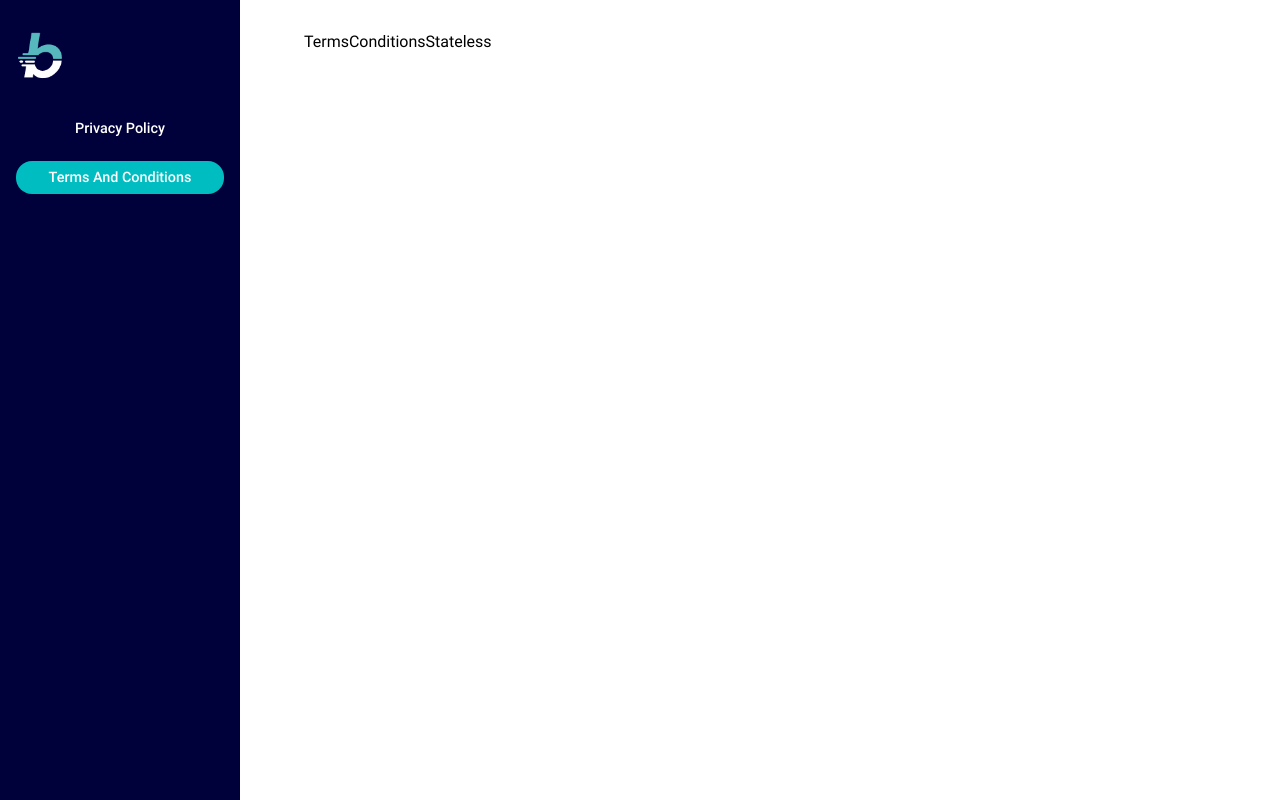
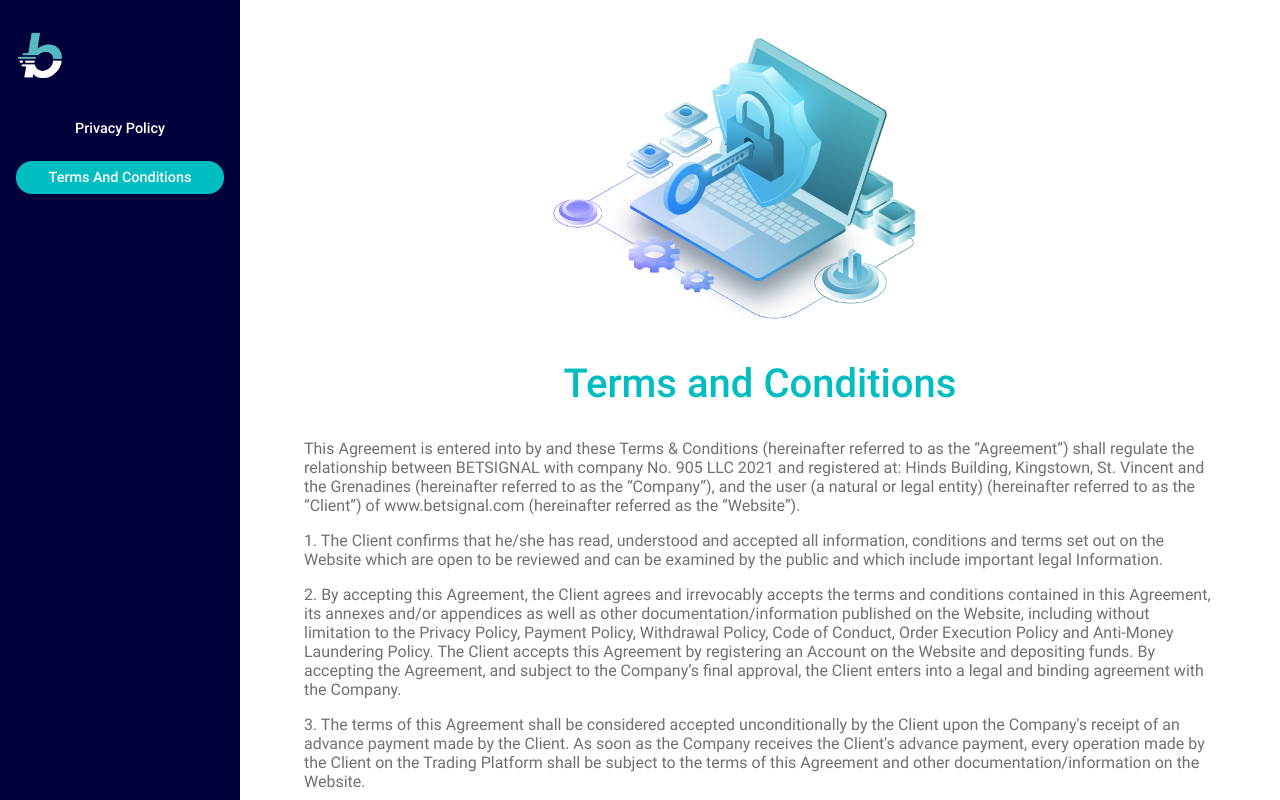
Before and after one commit to andresrodriguezsantos44/betsignal, a Vue app: page /terms-conditions in a window 1280 px wide. Built offline with nearby package versions, Linux system fonts and the light colour scheme.

Commit message:
Terms conditions page is done

```diff
--- a/src/components/LegalTerms/TermsConditions/TermsConditionsStateless.vue
+++ b/src/components/LegalTerms/TermsConditions/TermsConditionsStateless.vue
@@ -1,6 +1,12 @@
 <template>
-  <section>
-    TermsConditionsStateless
+  <section class="d-flex align-items-center flex-column">
+    <img src="../../../assets/images/privacyPolicy/privacy-policy.png" alt="privacy policy" class="width-5 mb-4" />
+    <p class="h1 color-secondary mb-4">{{ $t('terms_conditions.title') }}</p>
+    <p class="p-regular color-gray mb-2">{{ $t('terms_conditions.text_one') }}</p>
+    <p class="p-regular color-gray mb-2">{{ $t('terms_conditions.text_two') }}</p>
+    <p class="p-regular color-gray mb-2">{{ $t('terms_conditions.text_three') }}</p>
+    <p class="p-regular color-gray mb-2">{{ $t('terms_conditions.text_four') }}</p>
+    <p class="p-regular color-gray mb-2">{{ $t('terms_conditions.text_five') }}</p>
   </section>
 </template>
 
--- a/src/services/i18n/locales/en.json
+++ b/src/services/i18n/locales/en.json
@@ -74,5 +74,14 @@
     "text_three": "It is important that you read this privacy policy together with any other privacy policies we may provide on specific occasions when we collect or process your data so that you are aware of how and why we use it.",
     "text_four": "In this Privacy Policy, unless the context requires otherwise, expressions defined herein shall have the meanings ascribed to them in the Terms and Conditions.",
     "text_five": "Please note that this Privacy Policy is directed at Clients and potential clients. If you are a BETSIGNAL employee, a BETSIGNAL contractor or a third party service provider, your personal information will be used in connection with your employment contract, your contractual relationship or in accordance with our separate policies which are available by contacting us. at the contact details listed in the OUR CONTACT DETAILS section below."
+  },
+  "terms_conditions": {
+    "title": "Terms and Conditions",
+    "subtile": "General Terms and Conditions",
+    "text_one": "This Agreement is entered into by and these Terms & Conditions (hereinafter referred to as the “Agreement”) shall regulate the relationship between BETSIGNAL with company No. 905 LLC 2021 and registered at: Hinds Building, Kingstown, St. Vincent and the Grenadines (hereinafter referred to as the “Company”), and the user (a natural or legal entity) (hereinafter referred to as the “Client”) of www.betsignal.com (hereinafter referred as the “Website”).",
+    "text_two": "1. The Client conﬁrms that he/she has read, understood and accepted all information, conditions and terms set out on the Website which are open to be reviewed and can be examined by the public and which include important legal Information.",
+    "text_three": "2. By accepting this Agreement, the Client agrees and irrevocably accepts the terms and conditions contained in this Agreement, its annexes and/or appendices as well as other documentation/information published on the Website, including without limitation to the Privacy Policy, Payment Policy, Withdrawal Policy, Code of Conduct, Order Execution Policy and Anti-Money Laundering Policy. The Client accepts this Agreement by registering an Account on the Website and depositing funds. By accepting the Agreement, and subject to the Company’s ﬁnal approval, the Client enters into a legal and binding agreement with the Company.",
+    "text_four": "3. The terms of this Agreement shall be considered accepted unconditionally by the Client upon the Company's receipt of an advance payment made by the Client. As soon as the Company receives the Client's advance payment, every operation made by the Client on the Trading Platform shall be subject to the terms of this Agreement and other documentation/information on the Website.",
+    "text_five": "4. The Client hereby acknowledges that each and any Operation, activity, transaction, order and/or communication performed by him/her on the Trading Platform, including without limitation through the Account, and the Website, shall be governed by and/or must be executed in accordance with the terms and conditions of this Agreement and other documentation/information on the Website."
   }
 }
--- a/src/services/i18n/locales/es.json
+++ b/src/services/i18n/locales/es.json
@@ -74,5 +74,14 @@
     "text_three": "Es importante que lea esta política de privacidad junto con cualquier otra política de privacidad que podamos proporcionar en ocasiones especíﬁcas cuando recopilamos o procesamos sus datos para que sepa cómo y por qué los usamos.",
     "text_four": "En esta Política de privacidad, a menos que el contexto requiera lo contrario, las expresiones aquí deﬁnidas tendrán el signiﬁcado que se les atribuye en los Términos y condiciones .",
     "text_five": "Tenga en cuenta que esta Política de privacidad está dirigida a Clientes y clientes potenciales. Si usted es un empleado de BETSIGNAL, un contratista de BETSIGNAL o un proveedor de servicios externo, su información personal se utilizará en relación con su contrato de trabajo, su relación contractual o de acuerdo con nuestras políticas separadas que están disponibles poniéndose en contacto con nosotros en el datos de contacto enumerados en la sección NUESTROS DETALLES DE CONTACTO a continuación."
+  },
+  "terms_conditions": {
+    "title": "Términos y Condiciones",
+    "subtile": "General Terms and Conditions",
+    "text_one": "Este Acuerdo se celebra por y estos Términos y Condiciones (en lo sucesivo, el “Acuerdo”) regularán la relación entre BETSIGNAL con la compañía No. 905 LLC 2021 y registrada en: Hinds Building, Kingstown, St. Vincent and the Grenadines ( en lo sucesivo, la “Compañía”), y el usuario (una persona física o jurídica) (en lo sucesivo, el “Cliente”) de www.betsignal.com (en lo sucesivo, el “Sitio web”).",
+    "text_two": "1. El Cliente conﬁrma que ha leído, entendido y aceptado toda la información, condiciones y términos establecidos en el Sitio Web que están abiertos a revisión y pueden ser examinados por el público y que incluyen Información legal importante.",
+    "text_three": "2. Al aceptar este Acuerdo, el Cliente está de acuerdo y acepta irrevocablemente los términos y condiciones contenidos en este Acuerdo, sus anexos y/o apéndices, así como otra documentación/información publicada en el Sitio web, incluyendo, entre otros, la Política de privacidad, la Política de pago , Política de Retiros, Código de Conducta, Política de Ejecución de Órdenes y Política de Prevención de Blanqueo de Capitales. El Cliente acepta este Acuerdo al registrar una Cuenta en el Sitio web y depositar fondos. Al aceptar el Acuerdo, y sujeto a la aprobación final de la Compañía, el Cliente celebra un acuerdo legal y vinculante con la Compañía.",
+    "text_four": "3. Los términos de este Acuerdo se considerarán aceptados incondicionalmente por el Cliente una vez que la Compañía reciba un pago por adelantado realizado por el Cliente. Tan pronto como la Compañía reciba el pago por adelantado del Cliente, cada operación realizada por el Cliente en la Plataforma de Negociación estará sujeta a los términos de este Acuerdo y otra documentación/información en el Sitio Web.",
+    "text_five": "4. Por el presente, el Cliente reconoce que todas y cada una de las Operaciones, actividades, transacciones, órdenes y/o comunicaciones realizadas por él/ella en la Plataforma de Negociación, incluidos, entre otros, a través de la Cuenta y el Sitio Web, se regirán y/o deberán ejecutarse de acuerdo con los términos y condiciones de este Acuerdo y otra documentación/información en el sitio web."
   }
 }
```
